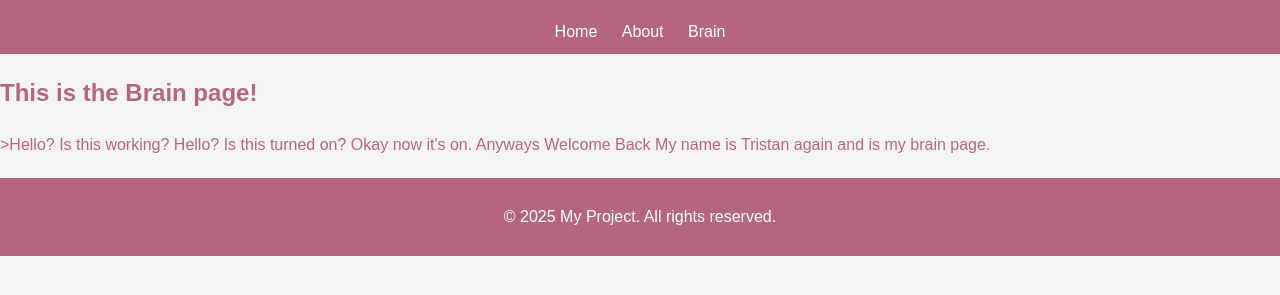
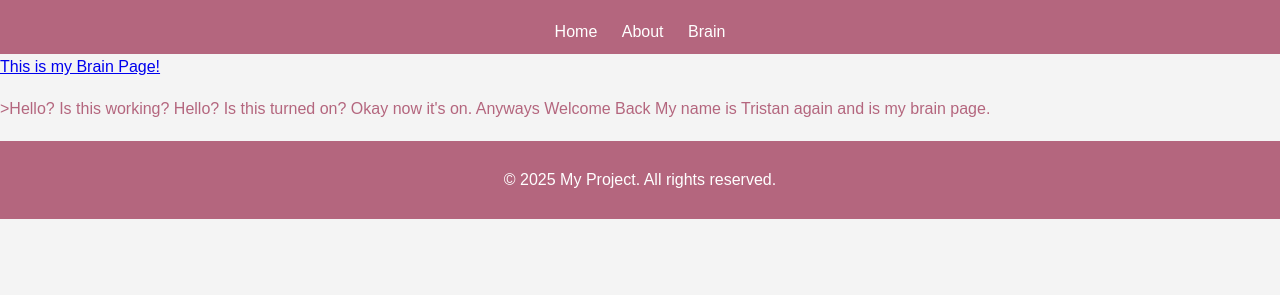
Before and after one commit to chandleriCode/Project, a plain HTML site: page brain.html in a window 1280 px wide. Shown: the part 111-406 px from the top of the page. Drawn offline with Linux system fonts and the light colour scheme.

```diff
--- a/brain.html
+++ b/brain.html
@@ -20,7 +20,7 @@
     <!-- Main Content Section -->
     <main>
         <section>
-            <h2>This is the Brain page!</h2>
+            <a href = "https://www.dictionary.com/browse/brain">This is my Brain Page!</a>
             <p>>Hello? Is this working? Hello? Is this turned on?
                 Okay now it's on. Anyways Welcome Back My name is Tristan again and is my brain page.</p>
 
```
